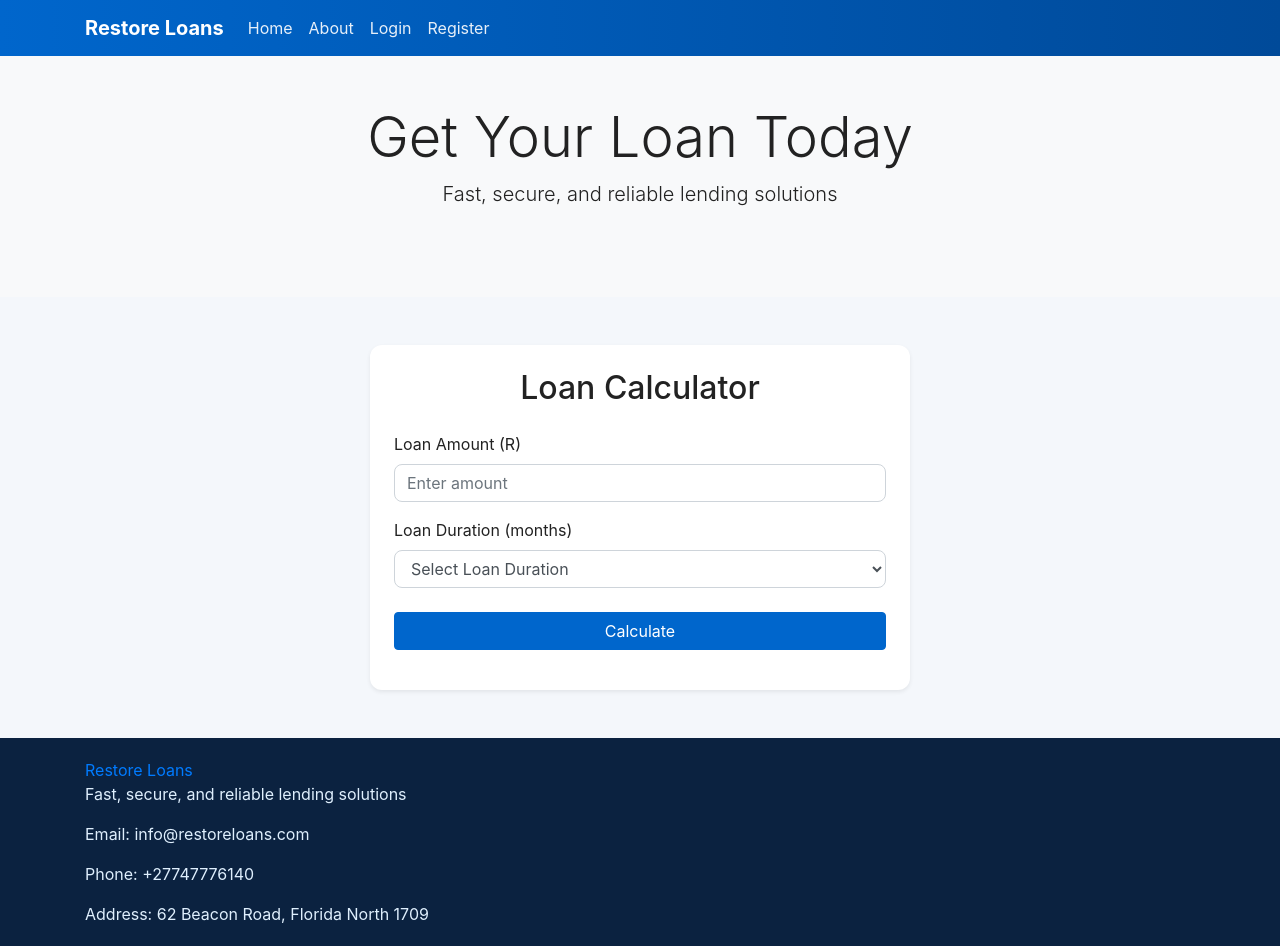
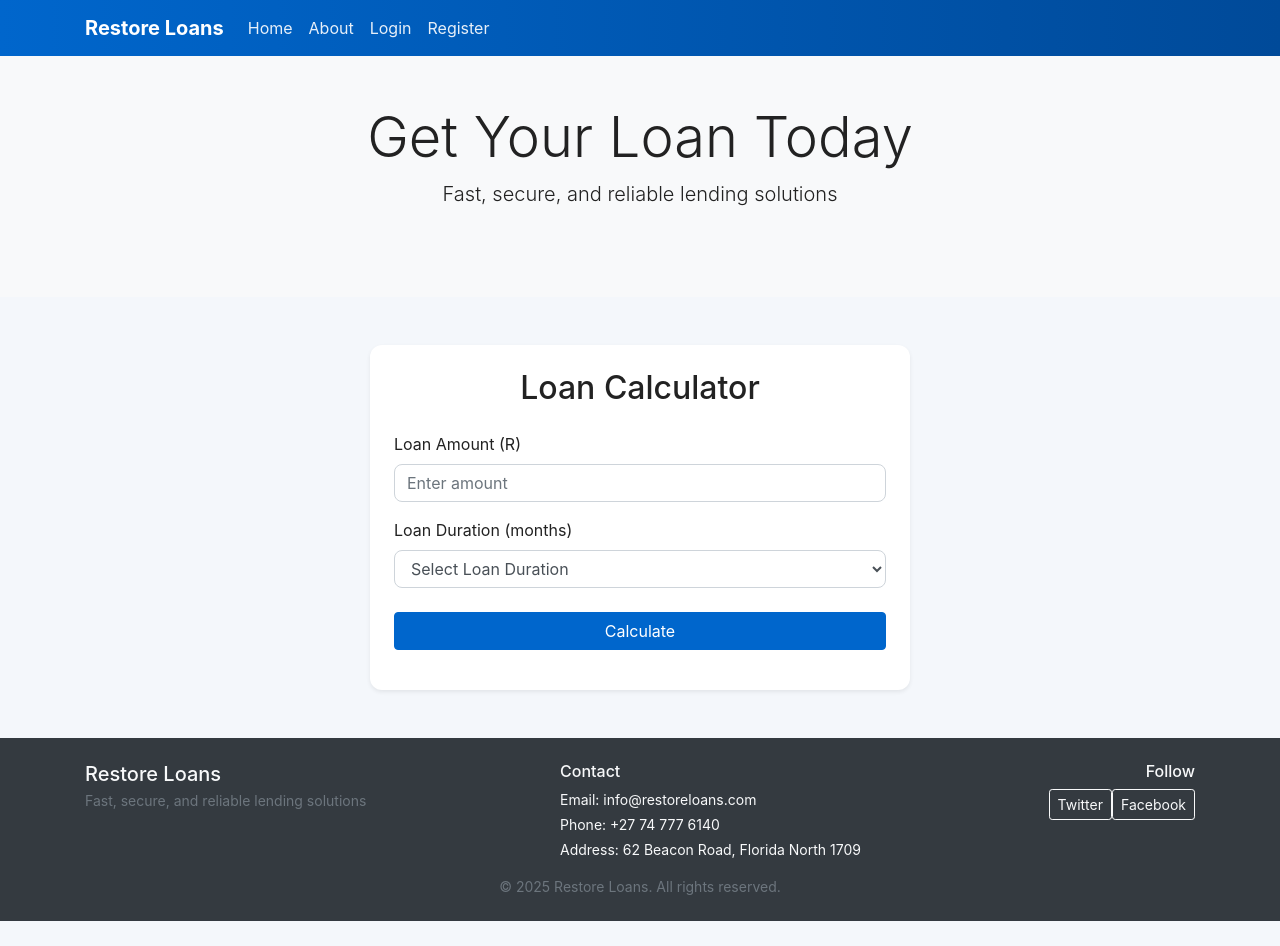
Before and after one commit to RestoreLoans/RestoreLoans-Application, a Vue app in the folder frontend/: page / in a window 1280 px wide. Shown: the top 946 px of the page. After the commit the page ends 921 px from the top, so only its background shows below. Built offline with nearby package versions, Linux system fonts and the light colour scheme.

Commit message:
updates in progress

```diff
--- a/frontend/src/components/Footer.vue
+++ b/frontend/src/components/Footer.vue
@@ -1,27 +1,36 @@
 <template>
-  <footer class="footer">
-    <div class="container footer-content">
-      <div class="footer-brand">
-        <router-link to="/" class="footer-logo">
-          Restore Loans
-        </router-link>
-        <p class="footer-tagline">Fast, secure, and reliable lending solutions</p>
+  <footer class="bg-dark text-light py-4">
+    <div class="container">
+      <div class="row align-items-start">
+        <div class="col-12 col-md-5 mb-3 mb-md-0 text-center text-md-left">
+          <router-link to="/" class="h5 text-decoration-none text-light d-block mb-1">
+            Restore Loans
+          </router-link>
+          <p class="mb-0 small text-muted">Fast, secure, and reliable lending solutions</p>
+        </div>
+
+        <div class="col-12 col-md-4 mb-3 mb-md-0 text-center text-md-left">
+          <h6 class="mb-2">Contact</h6>
+          <p class="mb-1 small">Email: <a class="text-light" href="mailto:info@restoreloans.com">info@restoreloans.com</a></p>
+          <p class="mb-1 small">Phone: <a class="text-light" href="tel:+27747776140">+27 74 777 6140</a></p>
+          <p class="mb-0 small">Address: 62 Beacon Road, Florida North 1709</p>
+        </div>
+
+        <div class="col-12 col-md-3 text-center text-md-right">
+          <h6 class="mb-2">Follow</h6>
+          <div class="d-flex justify-content-center justify-content-md-end gap-2">
+            <!-- Add social links later if needed -->
+            <a class="btn btn-sm btn-outline-light" href="#" aria-label="Twitter">Twitter</a>
+            <a class="btn btn-sm btn-outline-light" href="#" aria-label="Facebook">Facebook</a>
+          </div>
+        </div>
       </div>
 
-        <div class="footer-contact">
-        <p>Email: info@restoreloans.com</p>
-        <p>Phone: +27747776140</p>
-        <p>Address: 62 Beacon Road, Florida North 1709</p>
+      <div class="row mt-3">
+        <div class="col-12 text-center small text-muted">
+          &copy; {{ new Date().getFullYear() }} Restore Loans. All rights reserved.
+        </div>
       </div>
-    </div>
-
-    <div class="footer-bottom">
-      <p>&copy; {{ new Date().getFullYear() }} Restore Loans. All rights reserved.</p>
     </div>
   </footer>
 </template>
-
-<script setup>
-// Keep only Bootstrap CSS; remove bootstrap-vue (Vue 2 only)
-import 'bootstrap/dist/css/bootstrap.css'
-</script>
```
